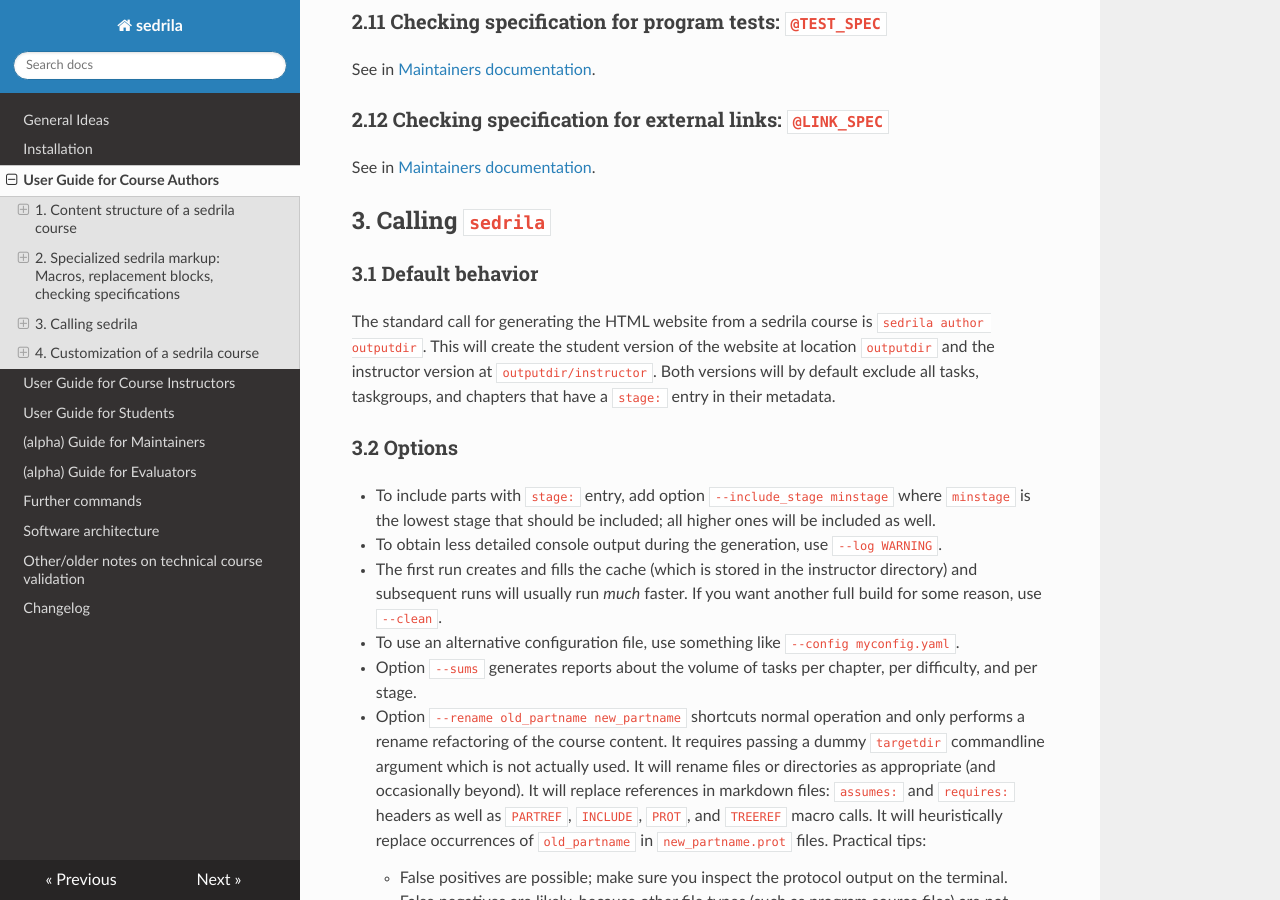
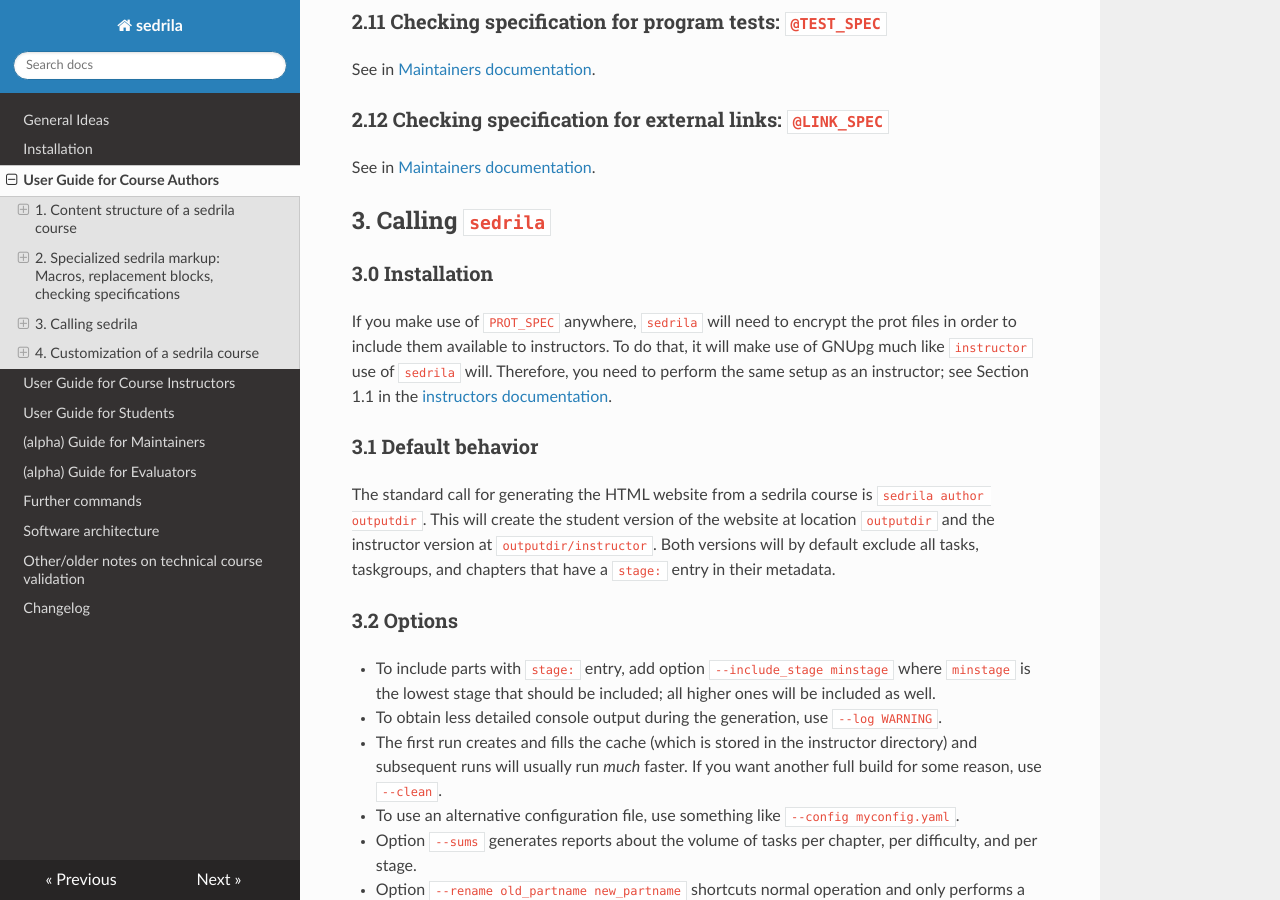
Before and after one commit to fubinf/sedrila, an MkDocs documentation site: the page built from docs/authors.md, in a window 1280 px wide and 900 px high, scrolled down 22000 px. Built offline with MkDocs 1.6.1, drawn with Linux system fonts in a browser that asks for light colours; nearby versions of some CDN libraries.

Commit message:
authors.md: add section 3.0: "Installation"

```diff
--- a/docs/authors.md
+++ b/docs/authors.md
@@ -1082,6 +1082,14 @@ See in [Maintainers documentation](maintainers.md).
 
 ## 3. Calling `sedrila`
 
+### 3.0 Installation
+
+If you make use of `PROT_SPEC` anywhere, `sedrila` will need to encrypt the prot files
+in order to include them available to instructors.
+To do that, it will make use of GNUpg much like `instructor` use of `sedrila` will.
+Therefore, you need to perform the same setup as an instructor;
+see Section 1.1 in the [instructors documentation](instructors.md).
+
 ### 3.1 Default behavior
 
 The standard call for generating the HTML website from a sedrila course is
```
